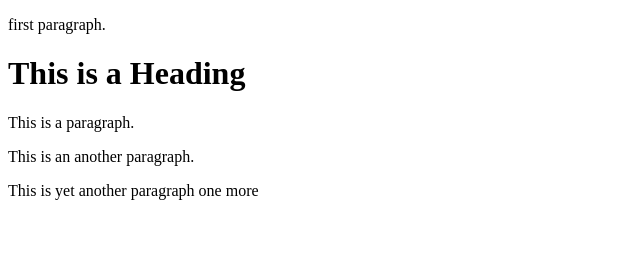
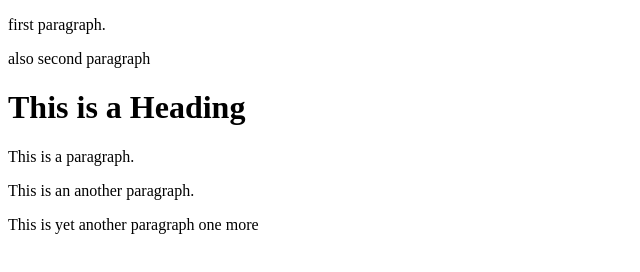
Before and after one commit to manujuyal/learning-git, a plain HTML site: page index.html in a window 1280 px wide. Shown: the whole page, without its empty margins (0-640 px from the left). Drawn offline with Linux system fonts and the light colour scheme.

Commit message:
Update index.html

```diff
--- a/index.html
+++ b/index.html
@@ -5,6 +5,7 @@
 </head>
 <body>
 <p>first paragraph.</p>
+also second paragraph
 <h1>This is a Heading</h1>
 <p>This is a paragraph.</p>
 <p>This is an another paragraph.</p>
```
